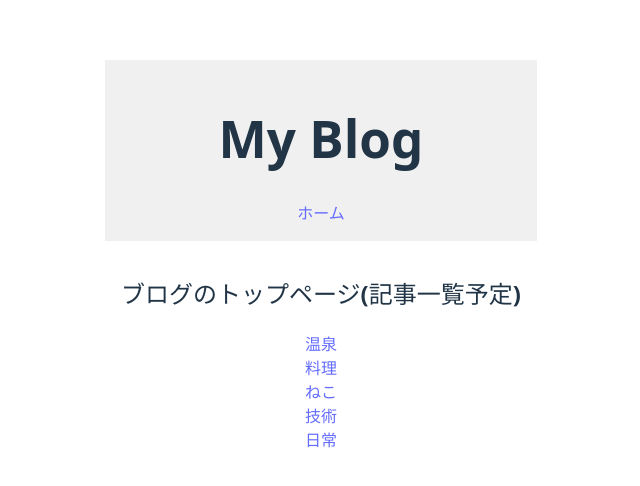
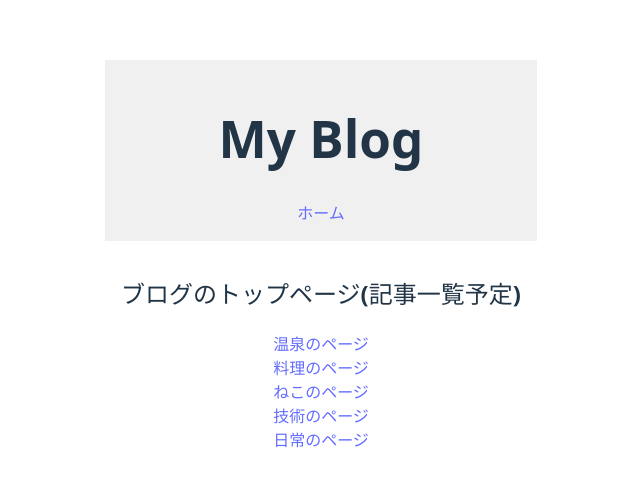
Before and after one commit to sakanataro0113/vite-project, a React (Vite) app: page / in a window 1280 px wide. Shown: the part 136-622 px from the top of the page, without its empty margins (319-959 px from the left). Built offline with nearby package versions, Linux system fonts and the light colour scheme.

Commit message:
のページ追加

```diff
--- a/src/category/title_card.tsx
+++ b/src/category/title_card.tsx
@@ -8,7 +8,7 @@ type TitleCardProps={
 const TitleCard:React.FC<TitleCardProps>=({category})=>{
     return(
         <div className="category-card">
-            <Link to={`/category/${category}`}>{category}</Link>
+            <Link to={`/category/${category}`}>{category}のページ</Link>
         </div>
     );
 };
```
